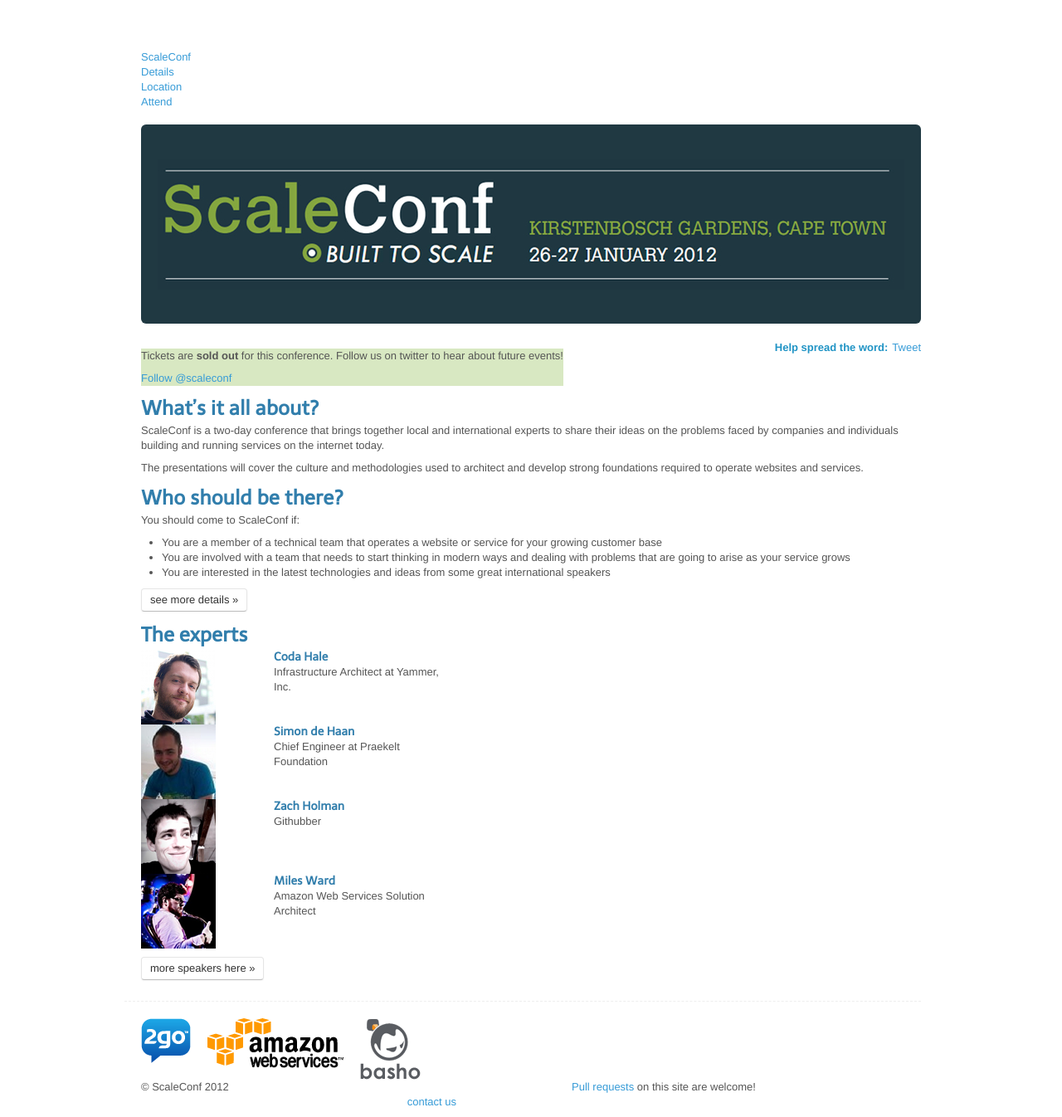
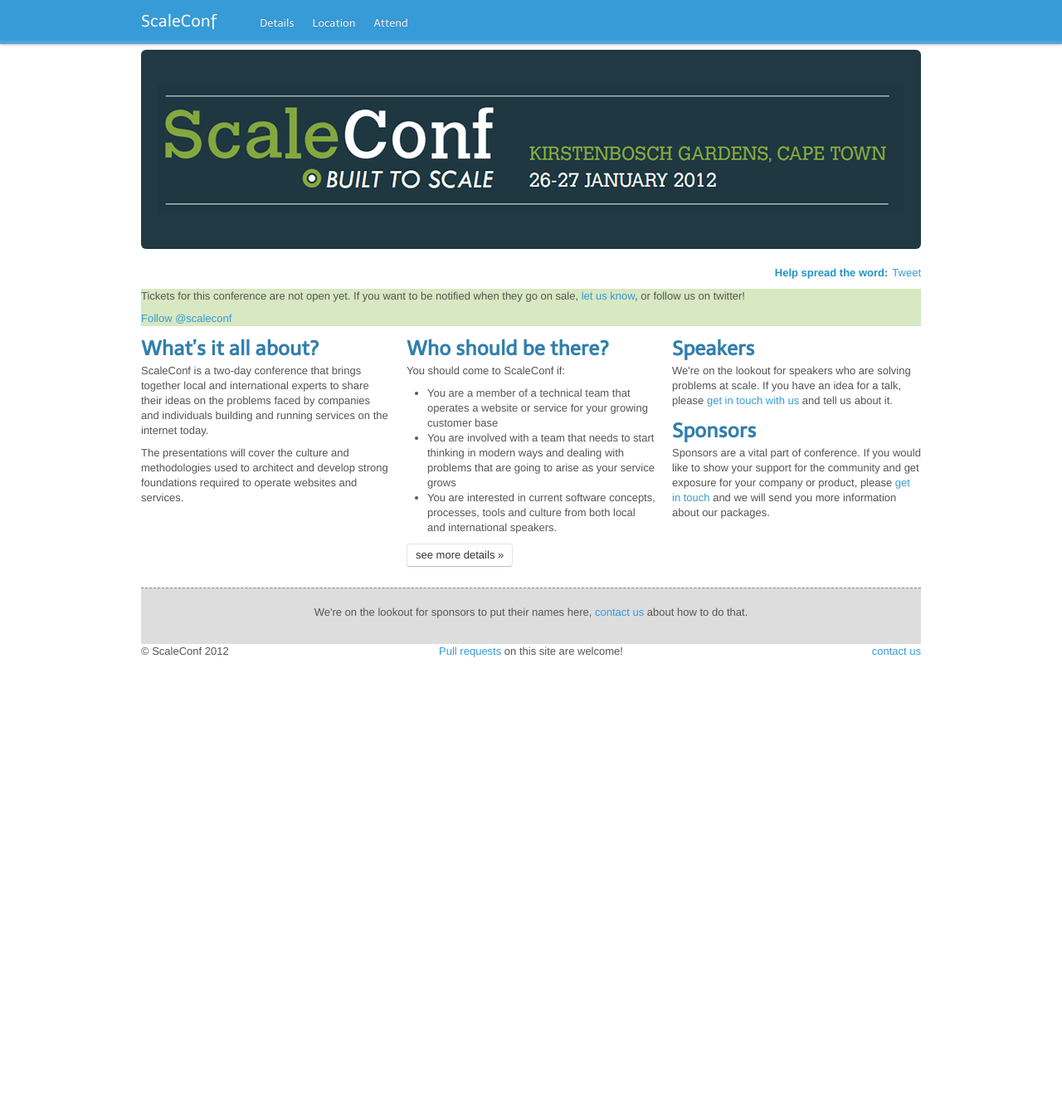
Before and after one commit to scaleconf/scaleconf.github.com, a Jekyll site: the page built from index.html, in a window 1280 px wide and 1346 px high. Shown: the whole window at 83% size. Built offline with Jekyll 4.4.1, drawn with Linux system fonts in a browser that asks for light colours; Markdown is read by kramdown in place of the engine named in the settings; comment, search, counter and statistics services are not loaded.

Commit message:
Adjust layout and fill in homepage info

```diff
--- a/_layouts/home.html
+++ b/_layouts/home.html
@@ -44,11 +44,11 @@
 
   <body>
 
-    <div class="topbar">
-      <div class="fill">
+      <div class="navbar navbar-fixed-top">
+          <div class="navbar-inner">
               <div class="container">
                   <a class="brand" href="/">ScaleConf</a>
-          <ul class="nav">
+                  <ul class="nav nav-pills">
                       {% for link in site.navigation %}
                       {% assign current = nil %}
                       {% if page.url == link.url or page.layout == link.layout %}
@@ -67,9 +67,9 @@
 
           <footer>
           <p class='row'>
-            <span class='span5'> &copy; ScaleConf 2012</span>
-            <span class='span6 aligncenter'> <a href="https://github.com/scaleconf/scaleconf.github.com/">Pull requests</a> on this site are welcome!</span>
-            <span class='span5 alignright'><a href='/contact-us'>contact us</a> </span>
+          <span class='span4'> &copy; ScaleConf 2012</span>
+          <span class='span4 aligncenter'> <a href="https://github.com/scaleconf/scaleconf.github.com/">Pull requests</a> on this site are welcome!</span>
+          <span class='span4 alignright'><a href='/contact-us'>contact us</a> </span>
           </p>
           </footer>
 
--- a/index.html
+++ b/index.html
@@ -1,19 +1,18 @@
 ---
 layout: home
-title: Scaleconf - A web scalability conference in South Africa
-meta-description: Scaleconf is a web scalability conference about working and building for highly scalable websites. International experts will be talking about principles from the devops movement as well as some trending technologies and methodologies.
+title: ScaleConf - A web scalability conference in South Africa
+meta-description: ScaleConf is a web scalability conference about working and building for highly scalable websites. International experts will be talking about principles from the devops movement as well as some trending technologies and methodologies.
 ---
-      <!-- Main hero unit for a primary marketing message or call to action -->
       <div class="hero-unit" style="height:120px;background-image: url('/images/header.jpg'); background-position:center; background-repeat: no-repeat; background-color:#203942">
       </div>
 
       <div style='float:right;margin:-10px 0 10px 0;'><span style='font-weight:bold; vertical-align:top; padding-right:5px; color:#2194c5;'>Help spread the word:</span><a href="https://twitter.com/share" class="twitter-share-button" data-text="A conference on scalability, devops, and high availability is happening in Cape Town, South Africa" data-count="horizontal" data-via="scaleconf">Tweet</a><script type="text/javascript" src="//platform.twitter.com/widgets.js"></script></div>
 
       <div class="row">
-          <div class='span16'>
+          <div class="span12">
               <div class='alert-message block-message info' style='background: #D8E8C2; border-color: #B6D193;'>
                   <p>
-                  Tickets are <strong>sold out</strong> for this conference.  Follow us on twitter to hear about future events!
+                  Tickets for this conference are not open yet.  If you want to be notified when they go on sale, <a href="/attend">let us know</a>, or follow us on twitter!
                   </p>
                   <p>
                   <a href="https://twitter.com/scaleconf" class="twitter-follow-button" data-show-count="false">Follow @scaleconf</a>
@@ -22,9 +21,8 @@
               </div>
           </div>
       </div>
-
       <div class="row">
-          <div class="span-two-thirds">
+          <div class="span4">
               <h2>What&#8217;s it all about?</h2>
               <p><!-- style="font-size:1.3em;line-height:1.3em" -->
               ScaleConf is a two-day conference that brings together local and international experts to share their ideas on the problems faced by companies and individuals building and running services on the internet today.
@@ -32,42 +30,31 @@
               <p>
               The presentations will cover the culture and methodologies used to architect and develop strong foundations required to operate websites and services.
               </p>
+          </div>
+          <div class="span4">
               <h2>Who should be there?</h2>
               <p>
               You should come to ScaleConf if:
               <ul>
                   <li>You are a member of a technical team that operates a website or service for your growing customer base</li>
                   <li>You are involved with a team that needs to start thinking in modern ways and dealing with problems that are going to arise as your service grows</li>
-                  <li>You are interested in the latest technologies and ideas from some great international speakers</li>
+                  <li>You are interested in current software concepts, processes, tools and culture from both local and international speakers.</li>
               </ul>
               <p style='margin:10px 0;'><a href='/details' class='btn success'> see more details &raquo;</a></p>
           </div>
 
-          <div class="span-one-third">
-              <h2>The experts</h2>
-              <div class="row"><div class="span5"><div class="row"><div class="span2"><img class='speaker' src='images/speakers/codahale.jpg'/></div>
-                          <div class="span3"><h4>Coda Hale</h4><p>Infrastructure Architect at Yammer, Inc.</p></div></div></div></div>
-
-              <div class="row"><div class="span5"><div class="row"><div class="span2"><img class='speaker' src='images/speakers/simondehaan.jpg'/></div>
-                          <div class="span3"><h4>Simon de Haan</h4><p>Chief Engineer at Praekelt Foundation</p></div></div></div></div>
-
-              <div class="row"><div class="span5"><div class="row"><div class="span2"><img class='speaker' src='images/speakers/zachholman.png'/></div>
-                          <div class="span3"><h4>Zach Holman</h4><p>Githubber</p></div></div></div></div>
-
-              <div class="row"><div class="span5"><div class="row"><div class="span2"><img class='speaker' src='images/speakers/milesward.png'/></div>
-                          <div class="span3"><h4>Miles Ward</h4><p>Amazon Web Services Solution Architect</p></div></div></div></div>
-              <p style='margin:10px 0;'><a href='/speakers' class='btn success'> more speakers here &raquo;</a></p>
+          <div class="span4">
+              <h2>Speakers</h2>
+              <p>
+              We're on the lookout for speakers who are solving problems at scale. If you have an idea for a talk, please <a href="/contact-us">get in touch with us</a> and tell us about it.
+              </p>
+              <h2>Sponsors</h2>
+              <p>
+              Sponsors are a vital part of conference. If you would like to show your support for the community and get exposure for your company or product, please <a href="/contact-us">get in touch</a> and we will send you more information about our packages.
+              </p>
           </div>
       </div>
 
-      <div class="row" style='border-top:dashed 1px #eee; margin-top:15px; padding-top:20px;'>
-          <div class="span-one-third" style='text-align:center;'>
-              <a href="http://www.2go.im/"><img src='images/sponsors/2go.png'/></a>
-          </div>
-          <div class="span-one-third" style='text-align:center;'>
-              <a href="http://aws.amazon.com/"><img src='images/sponsors/aws.gif'/></a>
-          </div>
-          <div class="span-one-third" style='text-align:center;'>
-              <a href="http://basho.com/"><img src='images/sponsors/basho.png'/></a>
-          </div>
+      <div class="row" style='border-top:dashed 1px #888; margin-top:15px; padding:20px 0; margin-left:0px; background:#ddd;'>
+          <p class='aligncenter'>We're on the lookout for sponsors to put their names here, <a href='/contact-us'>contact us</a> about how to do that.</p>
       </div>
```
Lines whose indentation alone changed are shown as unchanged.
